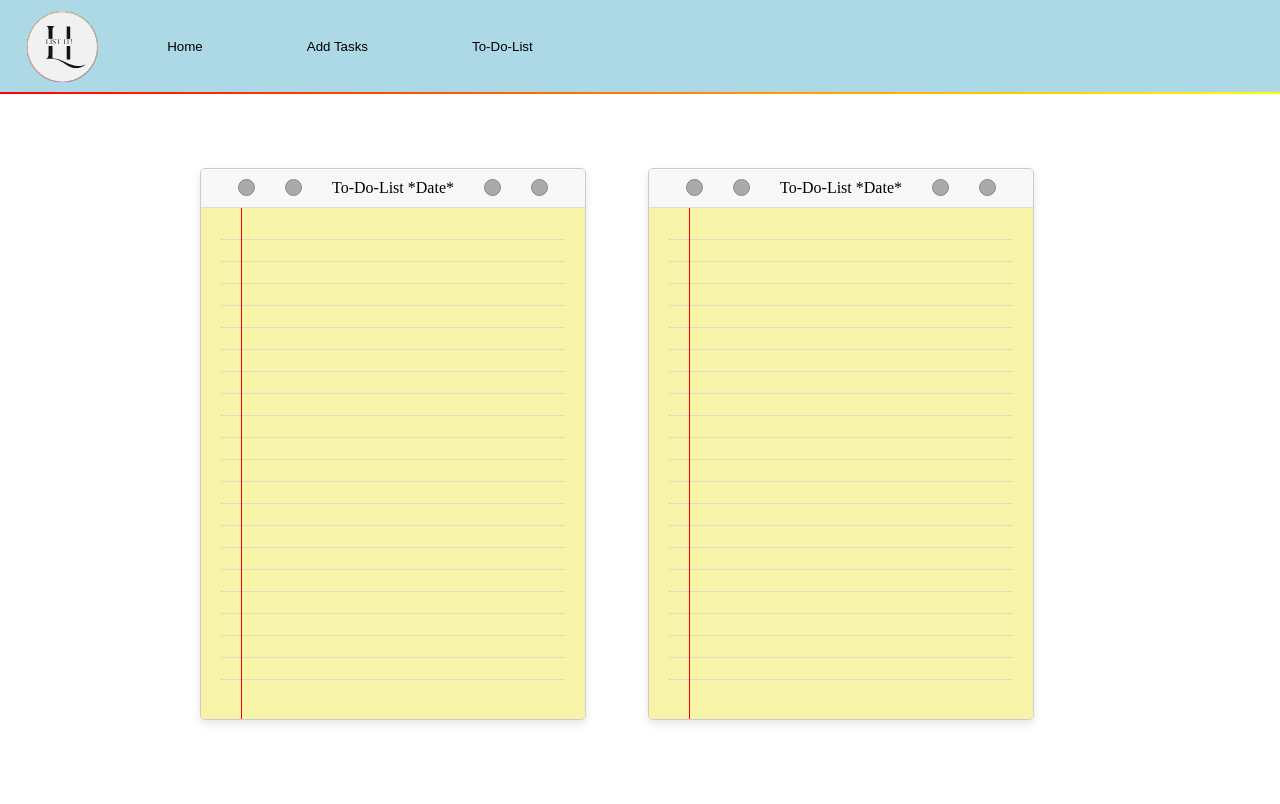
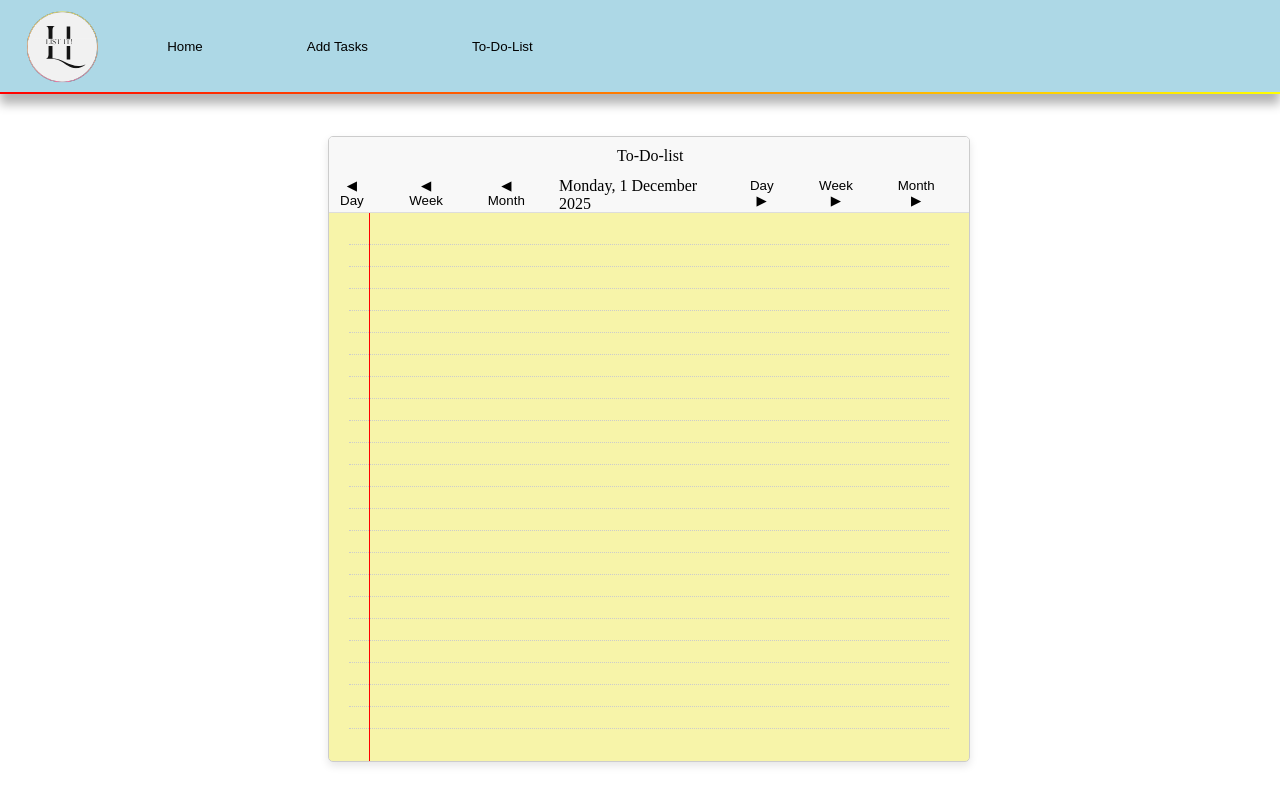
Before and after one commit to KuboniZA/to-do-list, a Vue app: page /to-do-list in a window 1280 px wide. Shown: the top 804 px of the page. Built offline with nearby package versions, Linux system fonts and the light colour scheme.

Commit message:
Add date reactive date to 'To-Do-List.'

```diff
--- a/src/components/NavBar.vue
+++ b/src/components/NavBar.vue
@@ -39,6 +39,7 @@ const handleClick = (buttonName) => { /* Just write this form of function when u
     left: 0;
     border-bottom: 2px solid transparent;
     border-image: linear-gradient(to right, red, yellow) 1;
+    box-shadow: 0 10px 10px rgba(0, 0, 0, 0.3);
   }
   img {
     position: relative;
--- a/src/components/ToDoList.vue
+++ b/src/components/ToDoList.vue
@@ -1,20 +1,59 @@
 <script setup>
-import {ref} from "vue";
+import {ref, computed} from "vue";
+
+// Reactive base date (starts at today)
+const currentDate = ref(new Date());
+
+// Nicely formatted version for display
+const formattedDate = computed(() => {
+  return currentDate.value.toLocaleDateString("en-ZA", {
+    weekday: "long",
+    day: "numeric",
+    month: "long",
+    year: "numeric"
+  });
+});
+
+// Move by DAY
+const changeDay = (amount) => {
+  const newDate = new Date(currentDate.value);
+  newDate.setDate(newDate.getDate() + amount);
+  currentDate.value = newDate;
+};
+
+// Move by WEEK
+const changeWeek = (amount) => {
+  changeDay(amount * 7);
+};
+
+// Move by MONTH
+const changeMonth = (amount) => {
+  const newDate = new Date(currentDate.value);
+  newDate.setMonth(newDate.getMonth() + amount);
+  currentDate.value = newDate;
+};
 
 </script>
 
 <template>
   <div class="notepad-container">
     <div class="notepad-header">
-      <div class="notepad-ring-holder">
-        <div class="ring"></div>
-        <div class="ring"></div>
-        <div class="lis-name">To-Do-List *Date* </div>
-        <div class="ring"></div>
-        <div class="ring"></div>
-      </div>
+      <div class="list-name">To-Do-list</div>
+        <div class="notepad-ring-holder">
+          <div class="date-controls">
+            <button @click="changeDay(-1)">◀ Day</button>
+            <button @click="changeWeek(-1)">◀ Week</button>
+            <button @click="changeMonth(-1)">◀ Month</button>
+            <div class="list-date">{{ formattedDate }} </div>
+            <button @click="changeDay(1)">Day ▶</button>
+            <button @click="changeWeek(1)">Week ▶</button>
+            <button @click="changeMonth(1)">Month ▶</button>
+          </div>
+        </div>
     </div>
     <div class="notepad-paper">
+      <div class="line" />
+      <div class="line" />
       <div class="line" />
       <div class="line" />
       <div class="line" />
@@ -39,40 +78,6 @@ import {ref} from "vue";
 
     </div>
   </div>
-  <div class="notepad-container-2">
-    <div class="notepad-header">
-      <div class="notepad-ring-holder">
-        <div class="ring"></div>
-        <div class="ring"></div>
-        <div class="lis-name">To-Do-List *Date*</div>
-        <div class="ring"></div>
-        <div class="ring"></div>
-      </div>
-    </div>
-    <div class="notepad-paper">
-      <div class="line" />
-      <div class="line" />
-      <div class="line" />
-      <div class="line" />
-      <div class="line" />
-      <div class="line" />
-      <div class="line" />
-      <div class="line" />
-      <div class="line" />
-      <div class="line" />
-      <div class="line" />
-      <div class="line" />
-      <div class="line" />
-      <div class="line" />
-      <div class="line" />
-      <div class="line" />
-      <div class="line" />
-      <div class="line" />
-      <div class="line" />
-      <div class="line" />
-      <div class="line" />
-    </div>
-  </div>
 </template>
 
 <style scoped>
@@ -87,8 +92,8 @@ body {
 }
 
 .notepad-container {
-  width: 30vw;
-  height: 550px;
+  width: 50vw;
+  height: 39rem;
   background-color: #fff;
   border: 1px solid #ccc;
   border-radius: 5px;
@@ -97,23 +102,8 @@ body {
   flex-direction: column;
   overflow: hidden;
   position: relative;
-  top: 10rem;
-  left: 15vw;
-}
-
-.notepad-container-2 {
-  width: 30vw;
-  height: 550px;
-  background-color: #fff;
-  border: 1px solid #ccc;
-  border-radius: 5px;
-  box-shadow: 0 4px 8px rgba(0, 0, 0, 0.1);
-  display: flex;
-  flex-direction: column;
-  overflow: hidden;
-  position: relative;
-  top: -24.5rem;
-  left: 50vw;
+  top: 8rem;
+  left: 25vw;
 }
 
 .notepad-header {
@@ -123,19 +113,40 @@ body {
   display: flex;
   justify-content: center;
   position: relative;
+  min-height: 55px;
 }
 
+.list-name {
+  display: flex;
+  position: absolute;
+  justify-content: center;
+  left: 45%;
+}
+.list-date {
+  margin-right: 1.5rem;
+}
 .notepad-ring-holder {
   display: flex;
   gap: 30px;
 }
 
-.ring {
-  width: 15px;
-  height: 15px;
-  background-color: #aaa;
-  border-radius: 50%;
-  border: 1px solid #888;
+.date-controls {
+  display: flex;
+  position: relative;
+  top: 55%;
+}
+button {
+  height: 30px;
+  display: flex;
+  gap: 10px;
+  border: none;
+  background-color: transparent;
+  margin-right: 1.5rem;
+
+}
+button:hover {
+  cursor: pointer;
+  color: blue;
 }
 
 .notepad-paper {
```
